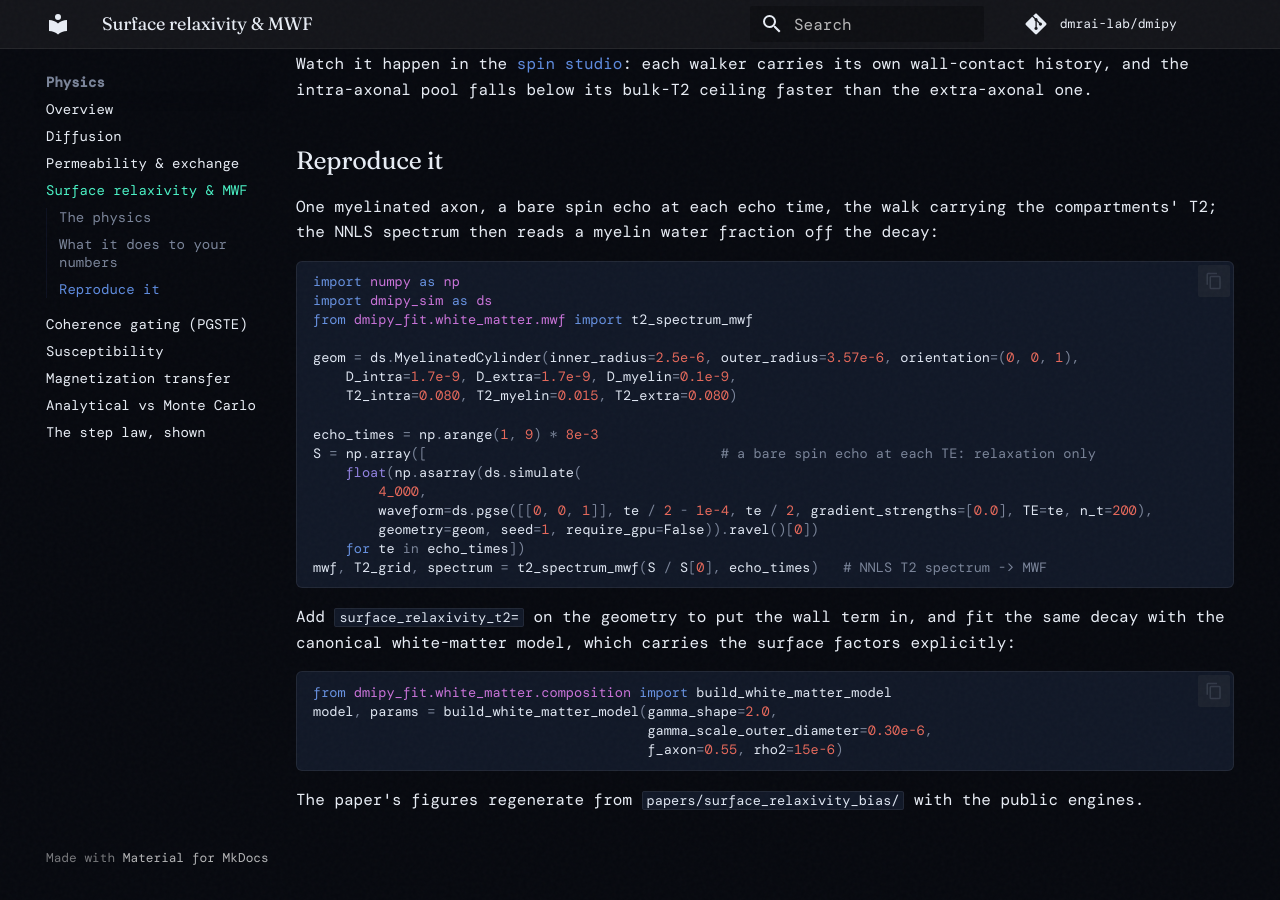
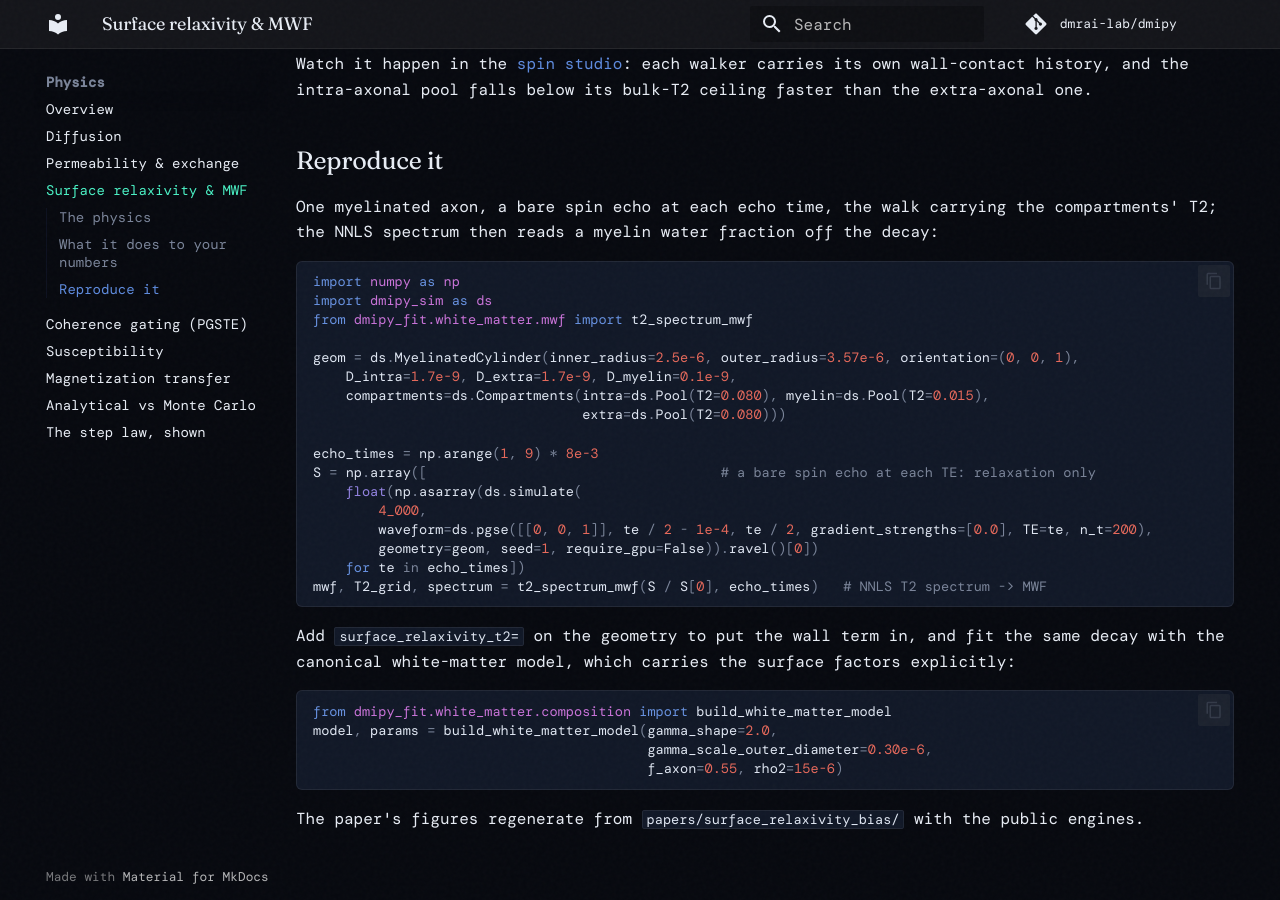
Before and after one commit to dmrai-lab/dmipy, an MkDocs documentation site: the page built from docs/surface_relaxivity_bias.md, in a window 1280 px wide and 900 px high, scrolled down 2093 px. Built offline with MkDocs 1.6.1 and Material for MkDocs 9.7.7, drawn with Linux system fonts in a browser that asks for light colours; some web fonts are replaced; comment, search, counter and statistics services are not loaded.

Commit message:
Surface-relaxivity page builds its myelinated axon with per-pool T2 via Compartments
Co-Authored-By: Claude Fable 5.1 <noreply@anthropic.com>
Claude-Session: https://claude.ai/code/session_01Ns9G4Z8orf8WQqBpdMoZVH

```diff
--- a/docs/surface_relaxivity_bias.md
+++ b/docs/surface_relaxivity_bias.md
@@ -61,7 +61,8 @@ from dmipy_fit.white_matter.mwf import t2_spectrum_mwf
 
 geom = ds.MyelinatedCylinder(inner_radius=2.5e-6, outer_radius=3.57e-6, orientation=(0, 0, 1),
     D_intra=1.7e-9, D_extra=1.7e-9, D_myelin=0.1e-9,
-    T2_intra=0.080, T2_myelin=0.015, T2_extra=0.080)
+    compartments=ds.Compartments(intra=ds.Pool(T2=0.080), myelin=ds.Pool(T2=0.015),
+                                 extra=ds.Pool(T2=0.080)))
 
 echo_times = np.arange(1, 9) * 8e-3
 S = np.array([                                    # a bare spin echo at each TE: relaxation only
```
